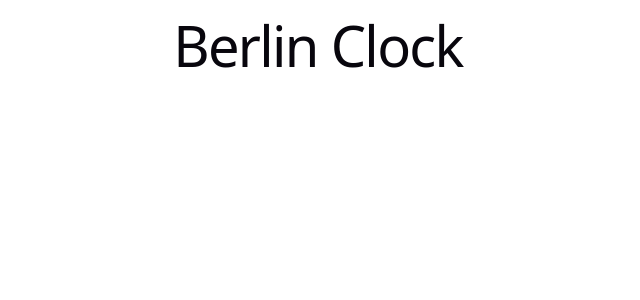
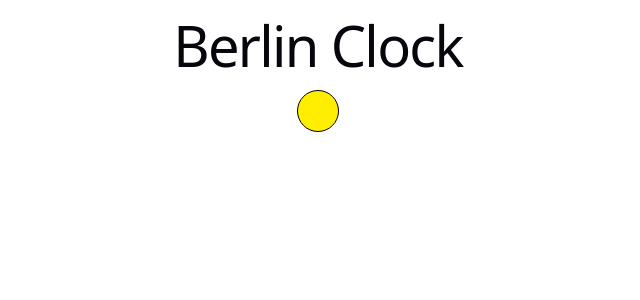
Before and after one commit to alikhan27/berlin-clock, a React (Vite) app: page / in a window 1280 px wide. Shown: the top 300 px of the page, without its empty margins (322-962 px from the left). Built offline with nearby package versions, Linux system fonts and the light colour scheme.

Commit message:
feat: Added the seconds block in the App component

```diff
--- a/src/App.css
+++ b/src/App.css
@@ -0,0 +1,6 @@
+.clock {
+    display: flex;
+    flex-direction: column;
+    align-items: center;
+    gap: 5px;
+}
--- a/src/App.tsx
+++ b/src/App.tsx
@@ -1,8 +1,23 @@
 import "./App.css";
+import Lamp from "./components/Lamp/Lamp";
+import { LAMP_CLASSES } from "./constants";
+import useClock from "./hooks/useClock";
+import { getBerlinClockData } from "./utils/BerlinClock";
+
 function App() {
+  const time = useClock();
+  const { isSecondsEven } = getBerlinClockData(time);
   return (
     <>
       <h1>Berlin Clock</h1>
+      <div className="clock">
+        <section role="seconds" className="seconds">
+          <Lamp
+            shape="rounded"
+            litColor={isSecondsEven ? LAMP_CLASSES.YELLOW : ""}
+          />
+        </section>
+      </div>
     </>
   );
 }
--- /dev/null
+++ b/src/hooks/useClock.ts
@@ -0,0 +1,13 @@
+import { useState, useEffect } from "react";
+const useClock = (): Date => {
+  const [time, setTime] = useState(new Date());
+
+  useEffect(() => {
+    const timer = setInterval(() => setTime(new Date()), 1000);
+    return () => clearInterval(timer);
+  }, []);
+
+  return time;
+};
+
+export default useClock;
--- /dev/null
+++ b/src/utils/BerlinClock.ts
@@ -0,0 +1,18 @@
+import type { BerlinClockData } from "./BerlinClock.types";
+
+export const getBerlinClockData = (date: Date): BerlinClockData => {
+  const h = date.getHours();
+  const m = date.getMinutes();
+  const s = date.getSeconds();
+
+  return {
+    isSecondsEven: s % 2 === 0,
+    fiveHoursCount: Math.floor(h / 5),
+    singleHoursCount: h % 5,
+    fiveMinutesCount: Math.floor(m / 5),
+    singleMinutesCount: m % 5,
+    hours: h.toString().padStart(2, "0"),
+    minutes: m.toString().padStart(2, "0"),
+    seconds: s.toString().padStart(2, "0"),
+  };
+};
```
Also changed, not shown: src/utils/BerlinClock.types.ts (added, +10 -0 lines), 1 other file (tests, documents, lock files or other folders).
